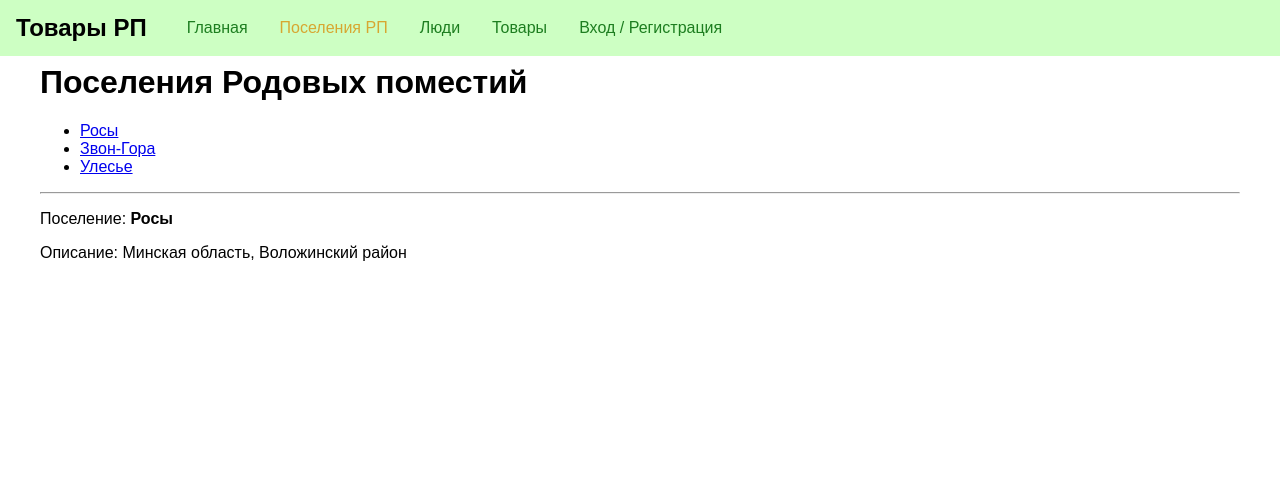
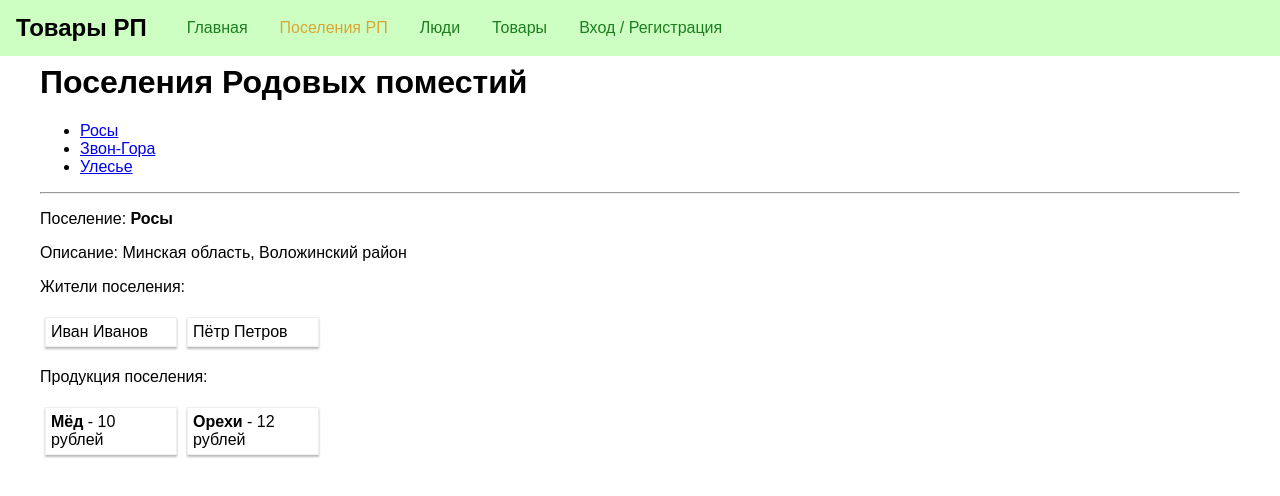
Before and after one commit to RP-Belarus/tovary-rp, a React (Create React App) app: page /villages/village01 in a window 1280 px wide. Shown: the top 496 px of the page. Built offline with nearby package versions, Linux system fonts and the light colour scheme.

Commit message:
Project updated

```diff
--- a/src/components/Villages/Village.js
+++ b/src/components/Villages/Village.js
@@ -1,6 +1,8 @@
 import React from 'react';
 
 import './Village.css';
+import PersonList from '../Persons/PersonList/PersonList';
+import ProductList from '../Products/ProductList/ProductList';
 
 const village = props => {
     const villageIdFromProps = props.match.params.village_id;
@@ -10,6 +12,12 @@ const village = props => {
         <React.Fragment>
             <p>Поселение: <strong>{villageFound.village_name}</strong></p>
             <p>Описание: {villageFound.village_description}</p>
+
+            <p>Жители поселения:</p>
+            <PersonList persons={props.persons.filter(person => person.village_id === villageIdFromProps)} />
+
+            <p>Продукция поселения:</p>
+            <ProductList products={props.products.filter(product => product.village_id === villageIdFromProps)} />
         </React.Fragment>
     );
 };
--- a/src/pages/Products.js
+++ b/src/pages/Products.js
@@ -3,7 +3,6 @@ import { connect } from 'react-redux';
 
 import { getProductsByVillageId } from '../store/actions/productsActions';
 import ProductList from '../components/Products/ProductList/ProductList';
-import PersonList from '../components/Persons/PersonList/PersonList';
 
 class ProductsPage extends Component {
     render() {
@@ -12,17 +11,12 @@ class ProductsPage extends Component {
                 <h1>Товары Родовых поместий</h1>
 
                 <ProductList products={this.props.products} />
-
                 <button
                     onClick={this.props.getProductsByVillageId.bind(this, 'village01')}
                 >Выбрать товары</button>
+
                 <p>Выбрано:</p>
-                <p>{this.props.selectedProducts.length === 0 ?
-                    '---' :
-                    this.props.selectedProducts[0].title + ' - ' + this.props.selectedProducts[0].price + ' руб.'}</p>
-
-                <hr/>
-                <PersonList persons={this.props.persons} />
+                <ProductList products={this.props.selectedProducts} />
 
             </React.Fragment>
         );
@@ -32,8 +26,7 @@ class ProductsPage extends Component {
 const mapStateToProps = state => {
     return {
         products: state.productsReducer.products,
-        selectedProducts: state.productsReducer.selectedProducts,
-        persons: state.personsReducer.persons
+        selectedProducts: state.productsReducer.selectedProducts
     };
 };
 
--- a/src/pages/Villages.js
+++ b/src/pages/Villages.js
@@ -15,7 +15,13 @@ class VillagesPage extends Component {
                 <Switch>
                     <Route
                         path="/villages/:village_id"
-                        render={(props) => <Village {...props} villages={this.props.villages} />}
+                        render={(props) =>
+                            <Village {...props}
+                                     villages={this.props.villages}
+                                     persons={this.props.persons}
+                                     products={this.props.products}
+                            />
+                        }
                     />
                 </Switch>
             </React.Fragment>
@@ -25,7 +31,9 @@ class VillagesPage extends Component {
 
 const mapStateToProps = state => {
     return {
-        villages: state.villagesReducer.villages
+        villages: state.villagesReducer.villages,
+        persons: state.personsReducer.persons,
+        products: state.productsReducer.products
     };
 };
 
--- a/src/store/reducers/productsReducer.js
+++ b/src/store/reducers/productsReducer.js
@@ -14,9 +14,8 @@ const productsReducer = (state = initialState, action) => {
         case GET_PRODUCTS_BY_VILLAGE_ID:
             state = {
                 ...state,
-                selectedProducts: [{ id: 'prod01', village_id: 'village01', title: 'Мёд - выбран', price: 10 }]
+                selectedProducts: state.products.filter(item => item.village_id === action.payload)
             };
-            console.log(action, state);
             break;
         default:
             return state;
```
Also changed, not shown: 1 other file (tests, documents, lock files or other folders).
